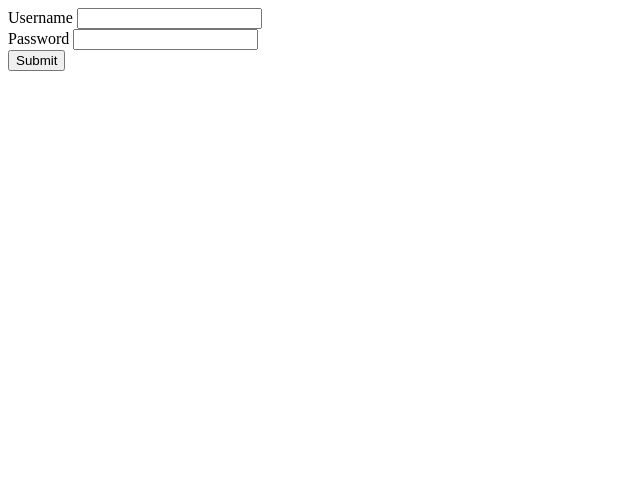
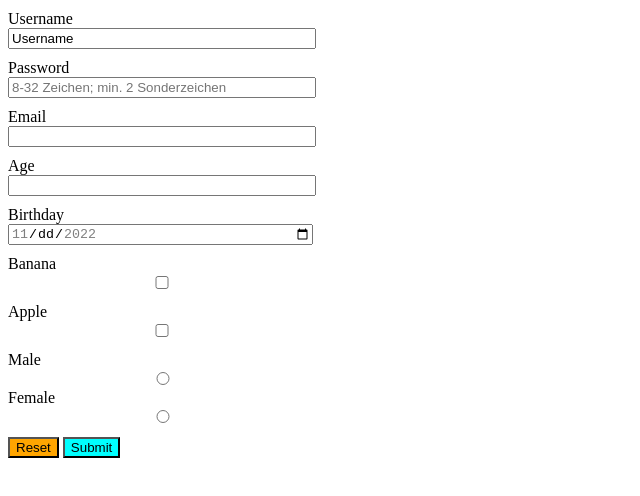
Before and after one commit to esgarov/html-css-js, a plain HTML site: page index.html in a window 1280 px wide. Shown: the whole page, without its empty margins (0-640 px from the left). Drawn offline with Linux system fonts and the light colour scheme.

Commit message:
added radio/number/email/checkbox examples to index.html

```diff
--- a/index.html
+++ b/index.html
@@ -5,21 +5,57 @@
     <meta http-equiv="X-UA-Compatible" content="IE=edge">
     <meta name="viewport" content="width=device-width, initial-scale=1.0">
     <title>Form</title>
+    <style>
+        div{
+            margin-top: 10px;
+        }
+        form{
+            width: 300px;
+        }
+        input{
+            width: 100%;
+        }
+    </style>
 </head>
 <body>
     <form action="results.html" method="GET">
         <div>
-            <label>Username</label>
-            <input name="username" id="username">
+            <label for="username">Username</label>
+            <input name="username" id="username" value="Username">
         </div>
         <div>
             <label for="password">Password</label>
-            <input name="password" id="password">
+            <input type="password" name="password" id="password" placeholder="8-32 Zeichen; min. 2 Sonderzeichen"
+            required>
         </div>
+        <div>
+            <label for="email">Email</label>
+            <input type="email" name="email" id="email">
+        </div>
+        <div>
+            <label for="age">Age</label>
+            <input type="number" name="age" id="aga" min="10" max="200" step="10">
+        </div>
+        <div><label for="date">Birthday</label>
+        <input type="date" name="date" id="date" min="2022-11-11" max="2022-11-15"></div>
+        <div><label for="banana">Banana</label>
+        <input type="checkbox" name="banana" id="Banana"></div>
+        <div><label for="apple">Apple</label>
+            <input type="checkbox" name="apple" id="Apple"></div>
 
-        <button type="submit">
+            <div>
+                <label for="male">Male</label>
+                <input type="radio" name="gender" id="male" value="male">
+                <label for="female">Female</label>
+                <input type="radio" name="gender" id="female" value="female">
+            </div>
+
+        <div>
+        <button type="reset" style="background-color:orange">Reset</button>
+        <button type="submit" style="background-color:aqua">
             Submit
         </button>
+        </div>
 
     </form>
 </body>
```
